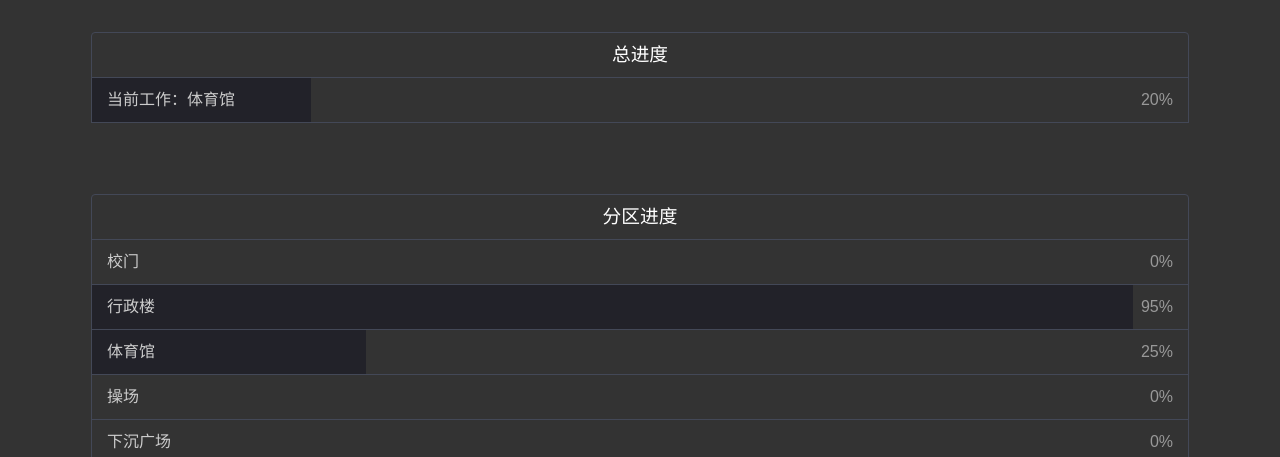
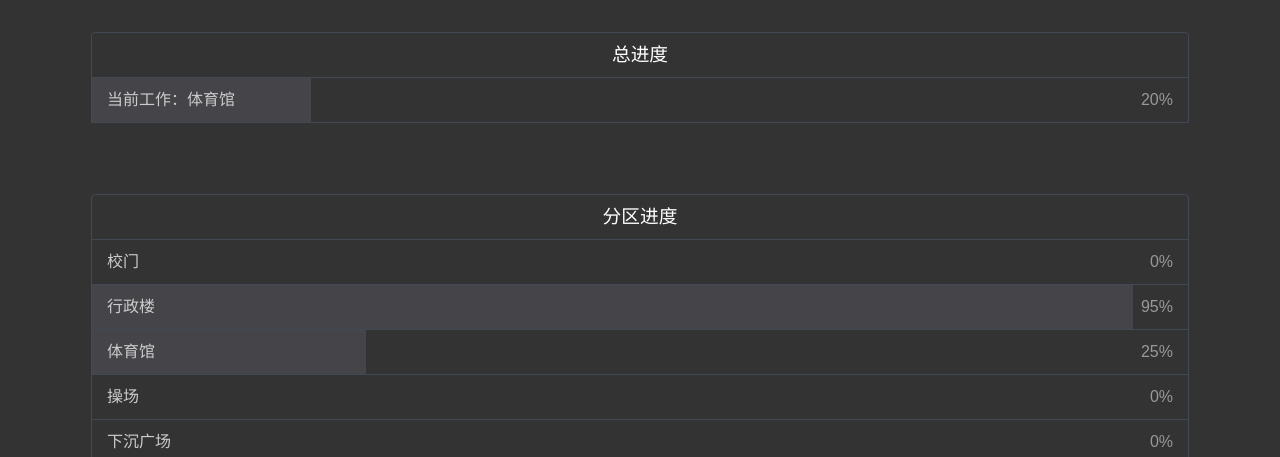
Before and after one commit to Lotlab/mcsgyz, a plain HTML site: page process.html in a window 1280 px wide. Shown: the part 343-800 px from the top of the page. Drawn offline with Linux system fonts and the light colour scheme.

Commit message:
修正部分问题

```diff
--- a/static/main.css
+++ b/static/main.css
@@ -154,7 +154,7 @@ a.table-item {
 	left: 0;
 	z-index: -1;
 	display: block;
-	background-color: #222229;
+	background-color: #444449;
 }
 .table-item-proc {
 	float: right !important;
```
Also changed, not shown: download.html (+1 -0 lines).
